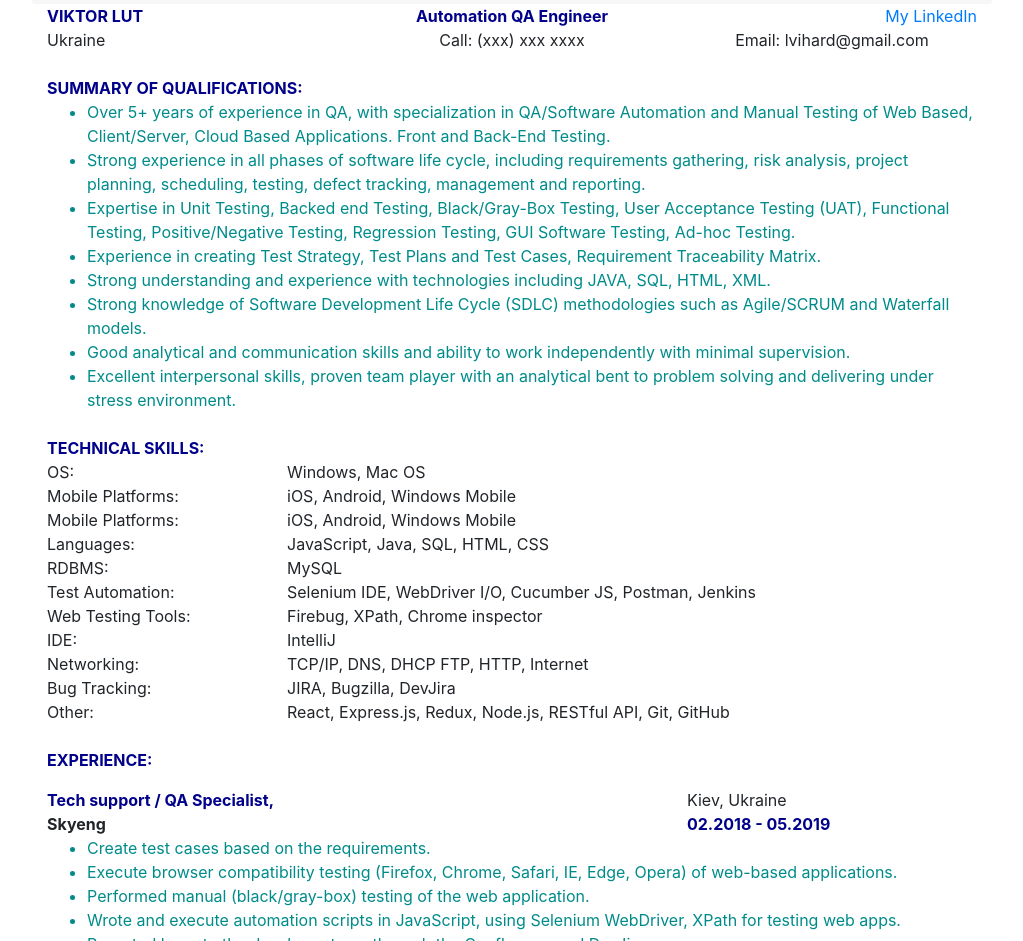
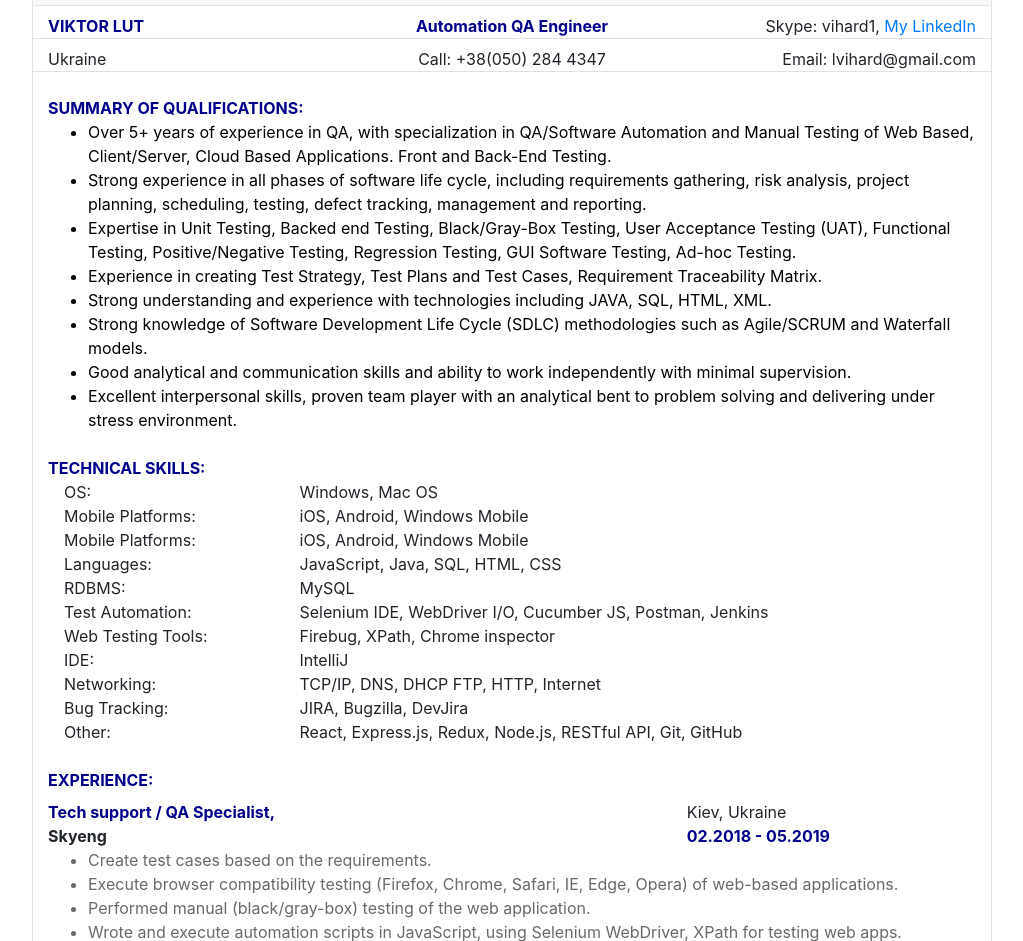
Before and after one commit to viktor-lut/resume, a plain HTML site: page resume.html in a window 1280 px wide. Shown: the part 58-999 px from the top of the page, without its empty margins (128-1151 px from the left). Drawn offline with nearby package versions, Linux system fonts and the light colour scheme.

Commit message:
formating text and blocks

```diff
--- a/resume.html
+++ b/resume.html
@@ -13,23 +13,25 @@
 
 <body>
 
-<div class="container">
+<div class="container border">
     <div class="row">
-        <div class="card-footer text-center col-sm custom-footer">
+        <div class="card-footer text-center col-sm custom-footer border-bottom">
             <h4>RESUME</h4>
         </div>
     </div>
-    <div class="row">
+    <div class="row border-bottom mt-2">
         <div class="col"><p class="font-weight-bold text-blue">VIKTOR LUT</p></div>
         <div class="col"><p class="font-weight-bold text-blue text-center">Automation QA Engineer</p></div>
         <div class="col text-right">
+            Skype: vihard1,
             <a href="https://www.linkedin.com/in/lutviktor/" class="stretched-link">My LinkedIn</a>
+
         </div>
     </div>
-    <div class="row">
+    <div class="row border-bottom mt-2">
         <div class="col">Ukraine</div>
-        <div class="col text-center">Call: (xxx) xxx xxxx</div>
-        <div class="col text-center">Email: lvihard@gmail.com</div>
+        <div class="col text-center">Call: +38(050) 284 4347</div>
+        <div class="col text-right">Email: lvihard@gmail.com</div>
     </div>
     <div class="row">
         <div class="col">
@@ -38,7 +40,7 @@
     </div>
     <div class="row">
         <div class="col">
-            <ul>
+            <ul style="color: #000;">
                 <li>Over 5+ years of experience in QA, with specialization in QA/Software Automation and Manual Testing
                     of Web Based, Client/Server, Cloud Based Applications. Front and Back-End Testing.
                 </li>
@@ -69,6 +71,7 @@
             <p class="font-weight-bold text-blue mt-4">TECHNICAL SKILLS:</p>
         </div>
     </div>
+    <div class="ml-3">
         <div class="row">
             <div class="col-3">
                 OS:
@@ -77,7 +80,6 @@
                 <p>Windows, Mac OS</p>
             </div>
         </div>
-
         <div class="row">
             <div class="col-3">
                 <p>Mobile Platforms:</p>
@@ -125,33 +127,38 @@
             <div class="col-9">
                 <p>Firebug, XPath, Chrome inspector</p>
             </div>
-    </div><div class="row">
+        </div>
+        <div class="row">
             <div class="col-3">
                 <p>IDE:</p>
             </div>
             <div class="col-9">
                 <p>IntelliJ</p>
             </div>
-    </div><div class="row">
+        </div>
+        <div class="row">
             <div class="col-3">
                 <p>Networking:</p>
             </div>
             <div class="col-9">
                 <p>TCP/IP, DNS, DHCP FTP, HTTP, Internet</p>
             </div>
-    </div><div class="row">
+        </div>
+        <div class="row">
             <div class="col-3">
                 <p>Bug Tracking:</p>
             </div>
             <div class="col-9">
                 <p>JIRA, Bugzilla, DevJira</p>
             </div>
-    </div><div class="row">
+        </div>
+        <div class="row">
             <div class="col-3">
                 <p>Other:</p>
             </div>
             <div class="col-9">
                 <p>React, Express.js, Redux, Node.js, RESTful API, Git, GitHub</p>
+            </div>
         </div>
     </div>
     <div class="row">
@@ -161,13 +168,13 @@
     </div>
     <div class="row">
         <div class="col-8">
-            <p class="mt-3">
+            <p class="mt-2">
                 <span class="font-weight-bold text-blue">Tech support / QA Specialist,</span><br>
                 <span class="font-weight-bold">Skyeng</span>
             </p>
         </div>
         <div class="col-4">
-            <p class="mt-3">
+            <p class="mt-2">
                 Kiev, Ukraine<br>
                 <span class="font-weight-bold text-blue">02.2018 - 05.2019</span>
             </p>
@@ -257,11 +264,18 @@
             <br>
                 <span class="font-weight-bold text-blue">Language:</span> English, Russian, Ukrainian.
         </div>
-        <div class="col-2 d-flex flex-column bd-highlight mb-3">
+        <div class="col-2 d-flex flex-column bd-highlight mb-1">
             <a class="btn btn-primary rounded mt-auto bd-highlight" href="index.html">Home</a>
         </div>
     </div>
-
+    <div class="row">
+        <div class="card-footer text-center col-sm custom-footer">
+            <span style="font-size: 15px;">
+                Ukraine
+                2019
+            <img class="align-content-center" src="img/Ukraine_29764.ico"/></span>
+        </div>
+    </div>
 </div>
 
 </body>
--- a/style.css
+++ b/style.css
@@ -13,7 +13,7 @@ p {
 
 ul {
     margin-bottom: 0;
-    color: darkcyan;
+    color: dimgray;
 }
 
 .text-blue {
```
Also changed, not shown: index.html (+4 -4 lines). Lines whose indentation alone changed are shown as unchanged.
